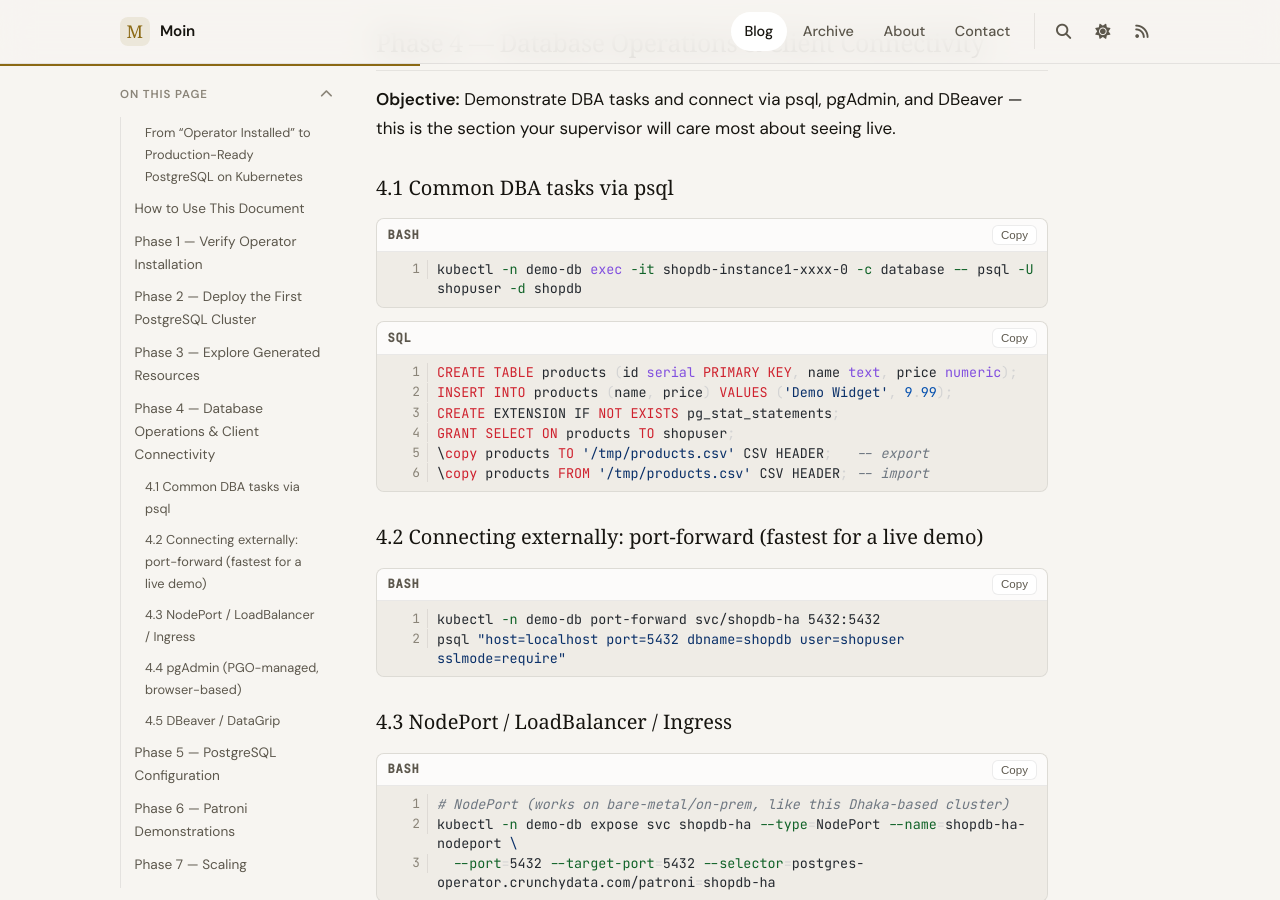
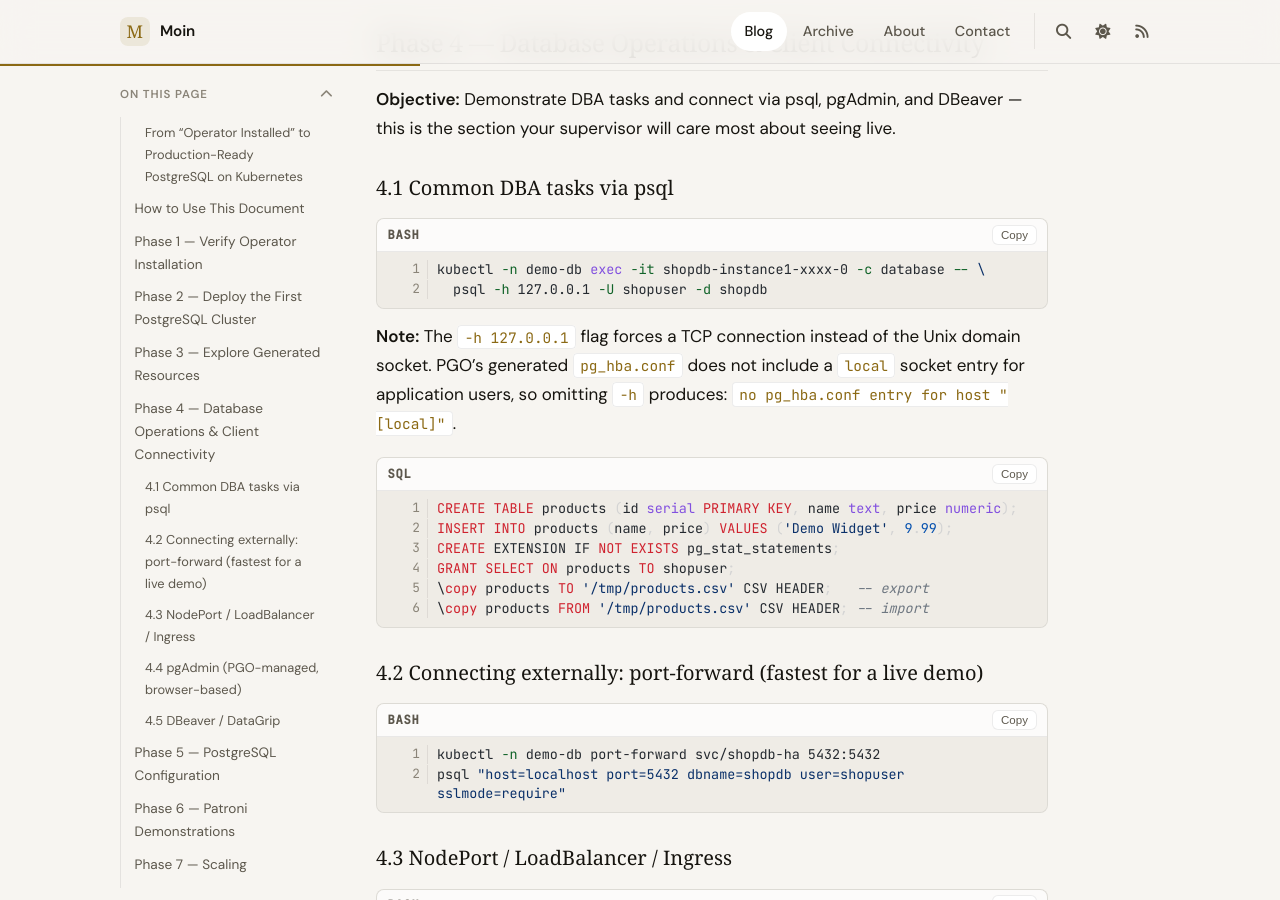
Before and after one commit to marufmoinuddin/marufmoinuddin.github.io, a Jekyll site: the page built from _posts/2026-07-21-PGO_Demo_Playbook.md, in a window 1280 px wide and 900 px high, scrolled down 6549 px. Built offline with Jekyll 4.4.1, drawn with Linux system fonts in a browser that asks for light colours; some web fonts are replaced; comment, search, counter and statistics services are not loaded.

Commit message:
fix(docs): force TCP for in-container psql connections

````diff
--- a/_posts/2026-07-21-PGO_Demo_Playbook.md
+++ b/_posts/2026-07-21-PGO_Demo_Playbook.md
@@ -223,8 +223,11 @@ kubectl -n demo-db get secret shopdb-pguser-shopuser -o jsonpath='{.data.passwor
 ### 4.1 Common DBA tasks via psql
 
 ```bash
-kubectl -n demo-db exec -it shopdb-instance1-xxxx-0 -c database -- psql -U shopuser -d shopdb
+kubectl -n demo-db exec -it shopdb-instance1-xxxx-0 -c database -- \
+  psql -h 127.0.0.1 -U shopuser -d shopdb
 ```
+
+**Note:** The `-h 127.0.0.1` flag forces a TCP connection instead of the Unix domain socket. PGO’s generated `pg_hba.conf` does not include a `local` socket entry for application users, so omitting `-h` produces: `no pg_hba.conf entry for host "[local]"`.
 ```sql
 CREATE TABLE products (id serial PRIMARY KEY, name text, price numeric);
 INSERT INTO products (name, price) VALUES ('Demo Widget', 9.99);
````
